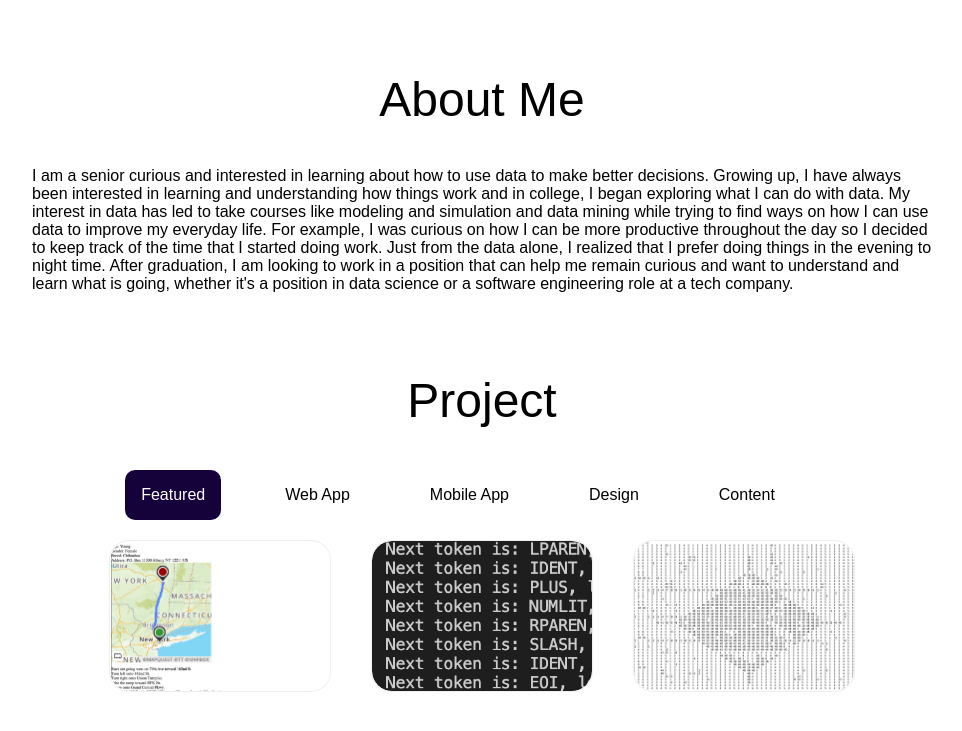
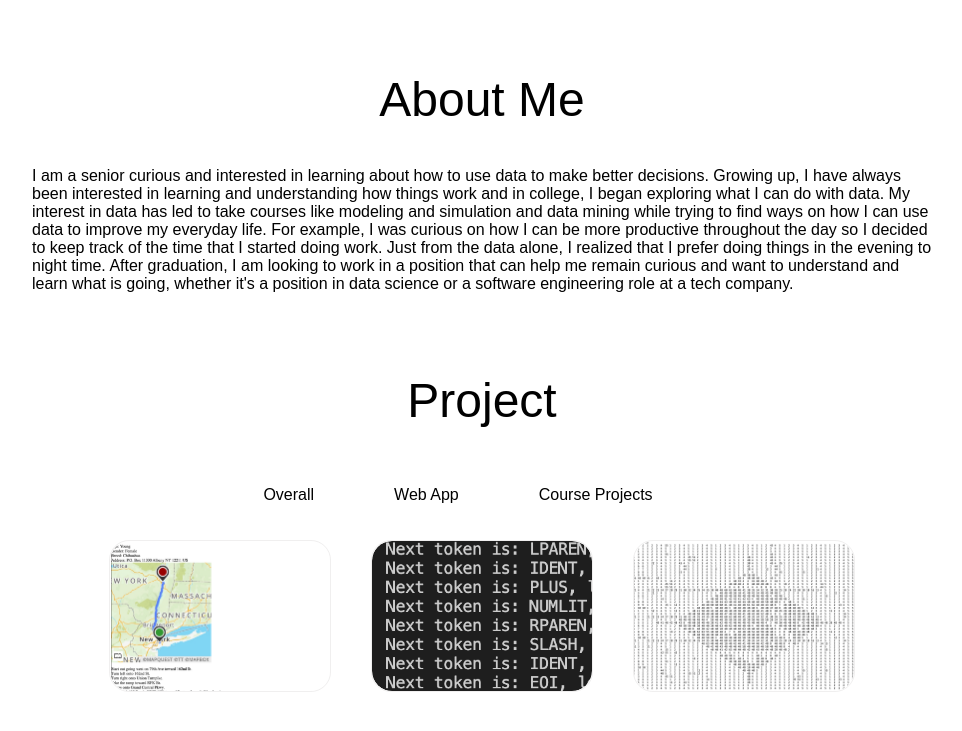
Before and after one commit to MatthewChon/matthewchon.github.io, a React (Create React App) app: page /#/ in a window 1280 px wide. Shown: the part 881-1612 px from the top of the page, without its empty margins (158-1120 px from the left). Built offline with nearby package versions, Linux system fonts and the light colour scheme.

Commit message:
bug fix (clicking categories only showed overall)

```diff
--- a/src/components/project/Project.js
+++ b/src/components/project/Project.js
@@ -1,6 +1,6 @@
 import { Component } from "react";
 import ProjectCard from "./projectcards/ProjectCard";
-import { featuredPortfolio, webPortfolio, mobilePortfolio, designPortfolio, contentPortfolio } from "../../data/data";
+import { Portfolio, webPortfolio, coursePortfolio } from "../../data/data";
 import "./Project.css";
 
 class Project extends Component {
@@ -9,25 +9,28 @@ class Project extends Component {
     this.state = {selected: "featured", data: []};
     this.handleClick = this.handleClick.bind(this);
   }
-  componentDidMount() {
+  updateData() {
     switch (this.state.selected) {
-      case "featured":
-        this.setState({data: featuredPortfolio});
+      case "overall":
+        this.setState({data: Portfolio});
         break;
       case "web":
         this.setState({data: webPortfolio});
         break;
-      case "mobile":
-        this.setState({data: mobilePortfolio});
-        break;
-      case "design":
-        this.setState({data: designPortfolio});
-        break;
-      case "content":
-        this.setState({data: contentPortfolio});
+      case "course":
+        this.setState({data: coursePortfolio});
         break;
       default:
-        this.setState({data: featuredPortfolio});
+        this.setState({data: Portfolio});
+    }
+  }
+
+  componentDidMount() {
+    this.updateData();
+  }
+  componentDidUpdate(prevProps,prevState) {
+    if (this.state.selected !== prevState.selected) {
+      this.updateData();
     }
   }
   handleClick(id) {
@@ -36,24 +39,16 @@ class Project extends Component {
   render() {
     const list = [
       {
-        id: "featured",
-        title: "Featured",
+        id: "overall",
+        title: "Overall",
       },
       {
         id: "web",
         title: "Web App",
       },
       {
-        id: "mobile",
-        title: "Mobile App",
-      },
-      {
-        id: "design",
-        title: "Design",
-      },
-      {
-        id: "content",
-        title: "Content",
+        id: "course",
+        title: "Course Projects",
       },
     ];
     return (
--- a/src/data/data.js
+++ b/src/data/data.js
@@ -1,4 +1,4 @@
-export const featuredPortfolio = [
+export const Portfolio = [
   {
     id: 1,
     title: "PetFinder MapQuest",
@@ -18,7 +18,25 @@ export const featuredPortfolio = [
     url: "https://github.com/MatthewChon/Computer-Vision",
   }
 ];
-export const webPortfolio = [];
-export const mobilePortfolio = [];
-export const designPortfolio = [];
-export const contentPortfolio = [];
+export const webPortfolio = [
+  {
+    id: 1,
+    title: "PetFinder MapQuest",
+    img: require("../images/PetFinder_Mapquest.png"),
+    url: "https://github.com/MatthewChon/petfinder_mapquest",
+  },
+];
+export const coursePortfolio = [
+  {
+    id: 1,
+    title:"Lexical Analyzer",
+    img: require("../images/LexicalAnalyzer.png"),
+    url: "https://github.com/MatthewChon/Principle_of_ProgrammingLanguage/tree/main/assignment1",
+  },
+  {
+    id: 2,
+    title: "Computer Vision",
+    img: require("../images/ComputerVision.png"),
+    url: "https://github.com/MatthewChon/Computer-Vision",
+  }
+];
```
